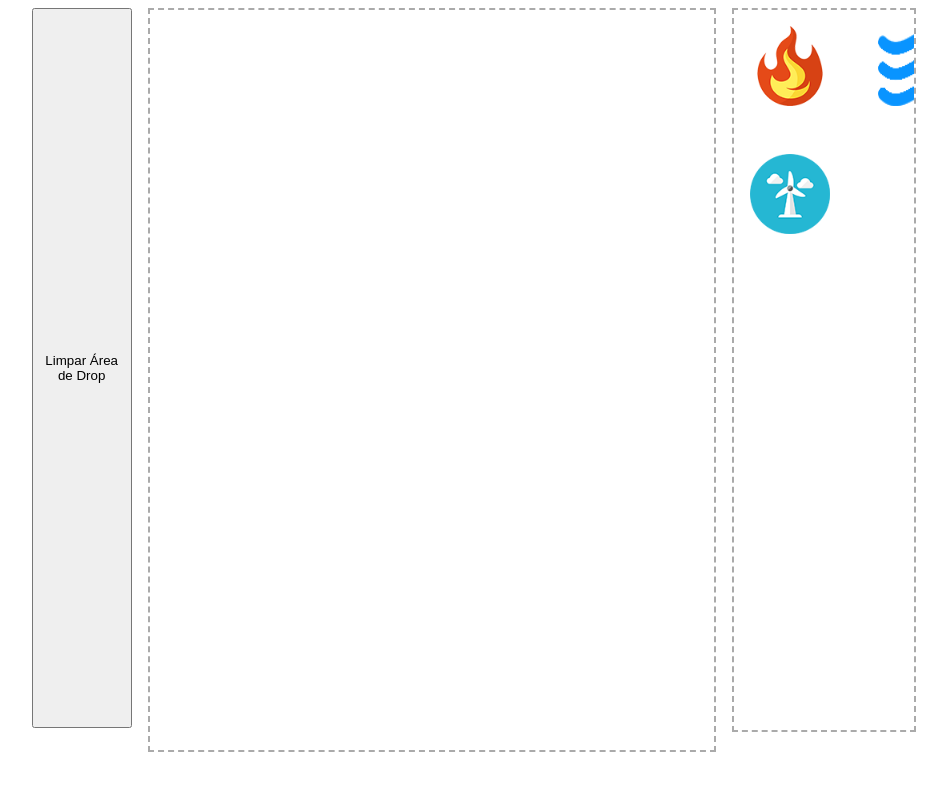
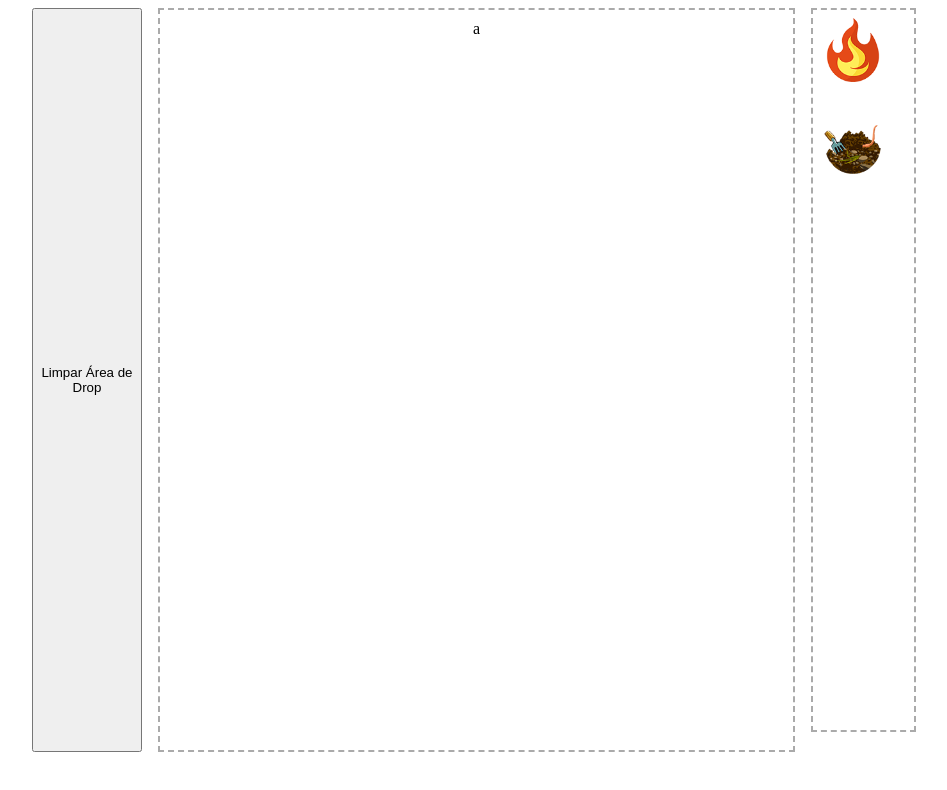
Before and after one commit to WatheusHenry/LittleAlchemyClone, a website: page index.html in a window 1280 px wide. Shown: the whole page, without its empty margins (166-1113 px from the left). Drawn offline with Linux system fonts and the light colour scheme.

Commit message:
feat: corrige pequenos bugs

```diff
--- a/index.html
+++ b/index.html
@@ -15,7 +15,7 @@
         class="droppable"
         ondrop="drop(event)"
         ondragover="allowDrop(event)"
-      ></div>
+      >a</div>
       <div id="draggableContainer" class="elements"></div>
     </main>
 
--- a/style.css
+++ b/style.css
@@ -2,20 +2,19 @@ body {
 }
 main {
   width: 70%;
-  height: 90vh;
+  height: 100%;
   margin: auto;
   justify-content: center;
   display: flex;
   gap: 1rem;
 }
 .draggable {
-  padding: 1rem;
+  /* padding: 2rem;
   margin: 5px;
   cursor: move;
-  width: 5rem;
   z-index: 100;
   position: absolute;
-  border-radius: 100%;
+  border-radius: 100%; */
 }
 .droppable {
   width: 50rem;
@@ -23,21 +22,24 @@ main {
   border: 2px dashed #aaa;
   padding: 10px;
   text-align: center;
+  vertical-align: middle;
   margin: auto;
   position: relative;
+
 }
 img {
-  width: 5rem;
-  height: 5rem;
-  padding: 1rem;
+  width: 4rem;
+  height: 4rem;
+  padding: 0.5rem;
+  position: relative;
 }
 .elements {
   border: 2px dashed #aaa;
-  width: 30%;
+  width: 15%;
   overflow-y: auto;
   height: 90vh;
   gap: 1rem;
   display: grid;
-  grid-template-columns: repeat(3, 1fr); /* 3 colunas de tamanho igual */
-  grid-template-rows: repeat(20, 1fr); /* 20 linhas de tamanho igual */
+  grid-template-columns: repeat(2, 1fr);
+  grid-template-rows: repeat(20, 1fr);
 }
```
